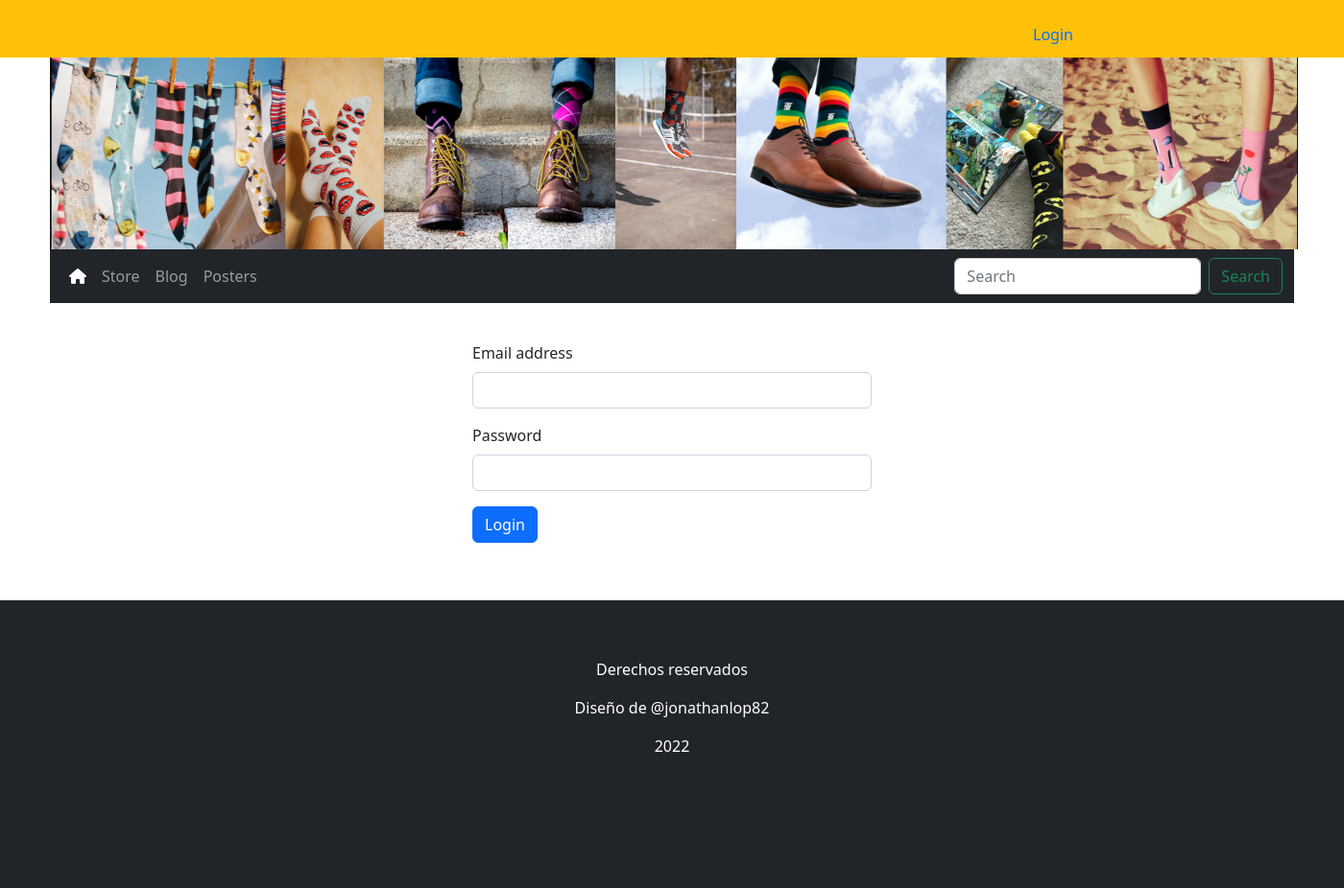
After one commit to jonathanlop82/socks-webstore, a Flask app: page /login in a window 1400 px wide. The commit adds this page. Shown: the whole page at 96% size. Run offline with Flask 2, Linux system fonts and the light colour scheme; some libraries are stand-ins or nearby versions.

Commit message:
Add Login module

```diff
--- a/app.py
+++ b/app.py
@@ -1,15 +1,56 @@
 
 from crypt import methods
-from flask import Flask, render_template, request, redirect
+from flask import Flask, render_template, request, redirect, url_for
 
 from flask_sqlalchemy import SQLAlchemy
 
+from flask_login import LoginManager, login_required, login_user, current_user, logout_user
+
+from flask_bcrypt import Bcrypt
+
+from flask_wtf import FlaskForm
+from wtforms import StringField, PasswordField, SubmitField
+
 from datetime import datetime
 
+login_manager = LoginManager()
+
 app = Flask(__name__)
+login_manager.init_app(app)
+bcrypt = Bcrypt(app)
 
+app.config['SECRET_KEY'] = 'secret-key-goes-here'
 app.config['SQLALCHEMY_DATABASE_URI'] = "sqlite:///socks-store.db"
 db = SQLAlchemy(app)
+
+class User(db.Model):
+    """An admin user capable of viewing reports.
+
+    :param str email: email address of user
+    :param str password: encrypted password for the user
+
+    """
+    __tablename__ = 'user'
+
+    email = db.Column(db.String, primary_key=True)
+    password = db.Column(db.String)
+    authenticated = db.Column(db.Boolean, default=False)
+
+    def is_active(self):
+        """True, as all users are active."""
+        return True
+
+    def get_id(self):
+        """Return the email address to satisfy Flask-Login's requirements."""
+        return self.email
+
+    def is_authenticated(self):
+        """Return True if the user is authenticated."""
+        return self.authenticated
+
+    def is_anonymous(self):
+        """False, as anonymous users aren't supported."""
+        return False
 
 class Items(db.Model):
     id = db.Column(db.Integer, primary_key=True)
@@ -22,8 +63,52 @@ class Items(db.Model):
 
 db.create_all()
 
+# user = User( email="jonathanlop82@gmail.com", password=bcrypt.generate_password_hash('J2n1th1n'))
+# db.session.add(user)
+# db.session.commit()
+
 
 year = datetime.now().year
+
+
+@login_manager.user_loader
+def user_loader(user_id):
+    """Given *user_id*, return the associated User object.
+
+    :param unicode user_id: user_id (email) user to retrieve
+
+    """
+    return User.query.get(user_id)
+
+@app.route("/login", methods=["GET", "POST"])
+def login():
+    """For GET requests, display the login form.
+    For POSTS, login the current user by processing the form.
+
+    """
+    # print db
+    # form = LoginForm()
+    if request.method == "POST":
+        user = User.query.get(request.form.get("email"))
+        if user:
+            if bcrypt.check_password_hash(user.password, request.form.get("password")):
+                user.authenticated = True
+                db.session.add(user)
+                db.session.commit()
+                login_user(user, remember=True)
+                return redirect(url_for("index"))
+    return render_template("login.html")
+
+@app.route("/logout", methods=["GET"])
+@login_required
+def logout():
+    """Logout the current user."""
+    user = current_user
+    user.authenticated = False
+    db.session.add(user)
+    db.session.commit()
+    logout_user()
+    return redirect( url_for('index'))
 
 @app.route('/')
 def index():
@@ -32,6 +117,7 @@ def index():
     return render_template('index.html', all_items=all_items, total_items=total_items)
 
 @app.route('/add', methods=("POST","GET"))
+@login_required
 def add():
     if request.method == "POST":
         name = request.form.get("name")
@@ -45,11 +131,13 @@ def add():
 
 
 @app.route('/delete')
+@login_required
 def delete():
     all_items = db.session.query(Items).all()
     return render_template('delete.html', all_items=all_items)
 
 @app.route('/delete/<int:id>', methods=['POST','GET'])
+@login_required
 def delete_item(id):
     item = Items.query.filter_by(id=id).first()
     if request.method == "POST":
@@ -61,6 +149,7 @@ def delete_item(id):
 
 
 @app.route('/update')
+@login_required
 def update():
     all_items = db.session.query(Items).all()
     total_items = len(all_items)
@@ -72,6 +161,7 @@ def store():
     return render_template('store.html', all_items=all_items)
 
 @app.route('/update/<int:id>', methods=["POST","GET"])
+@login_required
 def update_item(id):
     if request.method == "POST":
         item_to_update = Items.query.get(id)
--- a/static/css/styles.css
+++ b/static/css/styles.css
@@ -48,3 +48,7 @@
 .delete-items {
     margin-top: 40px;
 }
+
+.login {
+    margin-top: 40px;
+}
--- a/templates/base.html
+++ b/templates/base.html
@@ -25,26 +25,18 @@
         </div>
         <div class="col-3">
           <ul class="nav nav-pills">
-            <!-- <li class="nav-item">
-              <a class="nav-link active" aria-current="page" href="#">Active</a>
-            </li> -->
-            <li class="nav-item dropdown">
-              <a class="nav-link dropdown-toggle" data-bs-toggle="dropdown" href="#" role="button" aria-expanded="false">Account</a>
-              <ul class="dropdown-menu">
-                <li><a class="dropdown-item" href="#">Action</a></li>
-                <li><a class="dropdown-item" href="#">Another action</a></li>
-                <li><a class="dropdown-item" href="#">Something else here</a></li>
-                <li><hr class="dropdown-divider"></li>
-                <li><a class="dropdown-item" href="#">Separated link</a></li>
-              </ul>
+            {% if current_user.is_authenticated %}
+            <li class="nav-item">
+              <a class="nav-link"  href="{{ url_for('logout') }}" role="button">Logout</a>
             </li>
+            {% else %}
             <li class="nav-item">
-              <a class="nav-link" href="#">Login</a>
+              <a class="nav-link"  href="{{ url_for('login') }}" role="button">Login</a>
             </li>
-            <!-- <li class="nav-item">
-              <a class="nav-link disabled">Disabled</a>
-            </li> -->
+            {% endif %}
           </ul>
+
+
         </div>
       </div>
     </div>
@@ -72,6 +64,7 @@
                   <li class="nav-item">
                     <a class="nav-link" href="#">Posters</a>
                   </li>
+                  {% if current_user.is_authenticated %}
                   <li class="nav-item dropdown">
                     <a class="nav-link dropdown-toggle" href="#" role="button" data-bs-toggle="dropdown" aria-expanded="false">
                       Management
@@ -84,6 +77,7 @@
                       <li><a class="dropdown-item" href="#">Something else here</a></li>
                     </ul>
                   </li>
+                  {% endif %}
                   <!-- <li class="nav-item">
                     <a class="nav-link disabled">Disabled</a>
                   </li> -->
--- /dev/null
+++ b/templates/login.html
@@ -0,0 +1,30 @@
+{% extends 'base.html' %}
+
+{% block main %}
+<div class="container login">
+    <div class="row">
+        <div class="col-4"></div>
+        <div class="col-4">
+            <form method="post">
+                <div class="mb-3">
+                  <label for="exampleInputEmail1" class="form-label">Email address</label>
+                  <input type="email" class="form-control" id="exampleInputEmail1" aria-describedby="emailHelp" name="email">
+                  <!-- <div id="emailHelp" class="form-text">We'll never share your email with anyone else.</div> -->
+                </div>
+                <div class="mb-3">
+                  <label for="exampleInputPassword1" class="form-label">Password</label>
+                  <input type="password" class="form-control" id="exampleInputPassword1" name="password">
+                </div>
+                <!-- <div class="mb-3 form-check">
+                  <input type="checkbox" class="form-check-input" id="exampleCheck1">
+                  <label class="form-check-label" for="exampleCheck1">Check me out</label>
+                </div> -->
+                <button type="submit" class="btn btn-primary">Login</button>
+              </form>
+        </div>
+    </div>
+</div>
+
+
+
+{% endblock %}
```
Also changed, not shown: socks-store.db.
